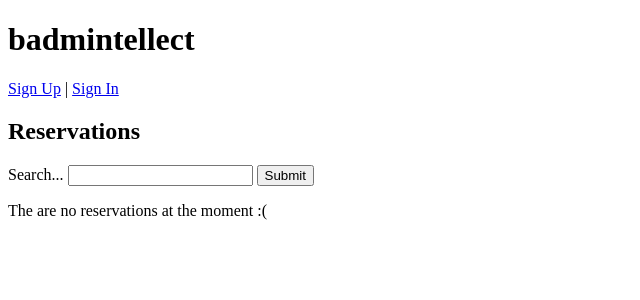
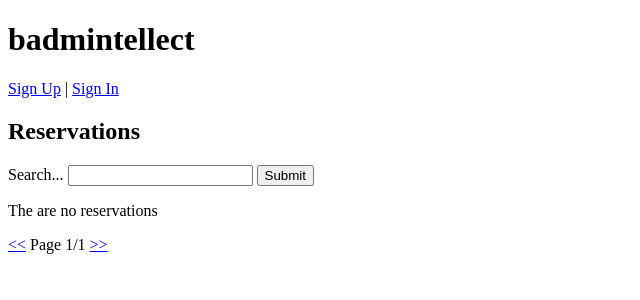
Before and after one commit to hatonlee/badmintellect, a Flask app: page / in a window 1280 px wide. Shown: the top 300 px of the page, without its empty margins (0-640 px from the left). Run offline with Flask 3, Linux system fonts and the light colour scheme; data that the repository does not hold is empty.

Commit message:
Feat: Added pagination for the front page
The front page is now paginated.

```diff
--- a/app.py
+++ b/app.py
@@ -2,6 +2,7 @@ import sqlite3
 from flask import Flask
 from flask import redirect, render_template, request, session, abort, make_response
 import res_handler, usr_handler, tag_handler, com_handler, config
+import math
 
 app = Flask(__name__)
 app.secret_key = config.secret_key
@@ -12,9 +13,22 @@ def require_login():
 
 # main page
 @app.route("/")
-def index():
-    reservations = res_handler.get_reservations()
-    return render_template("index.html", reservations=reservations)
+@app.route("/<int:page>")
+def index(page=1):
+    # pagination
+    page_size = 25
+    reservation_count = res_handler.count()
+    page_count = math.ceil(reservation_count / page_size)
+    page_count = max(page_count, 1)
+
+    if page < 1:
+        return redirect("/1")
+
+    if page > page_count:
+        return redirect(f"/{page_count}")
+
+    reservations = res_handler.get_reservations(page=page, page_size=page_size)
+    return render_template("index.html", page=page, page_count=page_count, reservations=reservations)
 
 # show a reservation
 @app.route("/reservation/<int:reservation_id>", methods=["GET", "POST"])
--- a/res_handler.py
+++ b/res_handler.py
@@ -1,12 +1,16 @@
 import db
 
 # get a list of all the matching reservations and their details
-def get_reservations(r_id="%", r_title="%", r_start_time="%", r_end_time="%", r_place="%", r_user_id="%"):
+def get_reservations(r_id="%", r_title="%", r_start_time="%", r_end_time="%", r_place="%", r_user_id="%", page=1, page_size=25):
     sql = """SELECT *
              FROM reservations
              WHERE id LIKE ? AND title LIKE ? AND start_time LIKE ? AND end_time LIKE ? AND place LIKE ? and user_id LIKE ?
-             ORDER BY id DESC"""
-    result = db.query(sql, [r_id, r_title, r_start_time, r_end_time, r_place, r_user_id])
+             ORDER BY id DESC
+             LIMIT ? OFFSET ?"""
+
+    limit = page_size
+    offset = page_size * (page - 1)
+    result = db.query(sql, [r_id, r_title, r_start_time, r_end_time, r_place, r_user_id, limit, offset])
     return result if result else None
 
 # add a new reservation into the database
@@ -30,3 +34,8 @@ def remove_reservation(reservation_id):
     sql = """DELETE FROM reservations
              WHERE id = ?"""
     db.execute(sql, [reservation_id])
+
+def count():
+    sql = """SELECT COUNT(*)
+             FROM reservations"""
+    return db.query(sql)[0][0]
--- a/templates/index.html
+++ b/templates/index.html
@@ -30,9 +30,9 @@
         </p>
     </form>
 
-    <!-- list of all reservations -->
+    <!-- list of reservations -->
     {% if not reservations %}
-    <p>The are no reservations at the moment :(</p>
+    <p>The are no reservations</p>
     {% else %}
         {% for reservation in reservations %}
         <p>
@@ -41,6 +41,13 @@
         {% endfor %}
     {% endif %}
 
+    <!-- page navigation -->
+    <nav>
+        <a href="/{{ page - 1 }}">&lt;&lt;</a>
+        Page {{ page }}/{{ page_count }}
+        <a href="/{{ page + 1 }}">&gt;&gt;</a>
+    </nav>
+
     <!-- add new reservation -->
     {% if session.user_id %}
     <a href="/new-reservation">New reservation</a>
--- a/templates/reservation.html
+++ b/templates/reservation.html
@@ -20,7 +20,7 @@
         {% if tags %}
             Tags:
             {% for tag in tags %}
-                {{tag.tag]}}
+                {{tag.tag}}
             {% endfor %}
         {% else %}
             No tags
```
